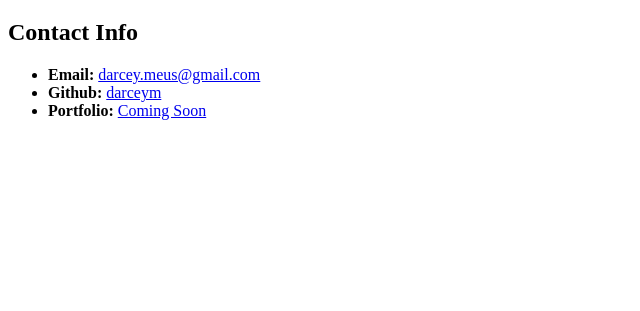
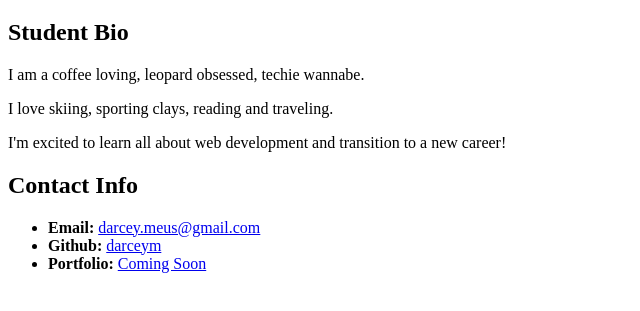
Before and after one commit to darceym/darcey.github.io, a plain HTML site: page index.html in a window 1280 px wide. Shown: the part 87-398 px from the top of the page, without its empty margins (0-640 px from the left). Drawn offline with Linux system fonts and the light colour scheme.

Commit message:
added student bio section to basic page

```diff
--- a/index.html
+++ b/index.html
@@ -12,6 +12,13 @@
     </header>
     <h1>Darcey's Page</h1>
 
+    <h2>Student Bio </h2>
+        <p>I am a coffee loving, leopard obsessed, techie wannabe.</p>
+
+        <p>I love skiing, sporting clays, reading and traveling.</p>
+
+        <p>I'm excited to learn all about web development and transition to a new career!</p>
+
     <section class = "Contact Info">
         <h2>Contact Info</h2>
             <ul>
```
